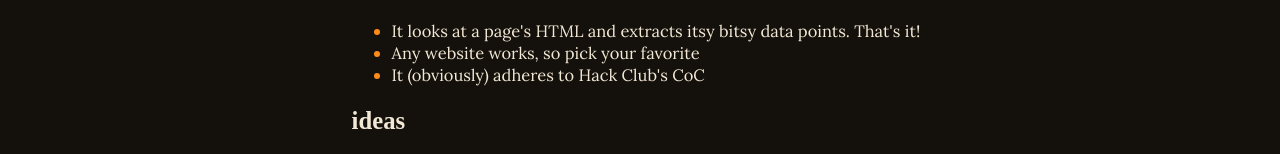
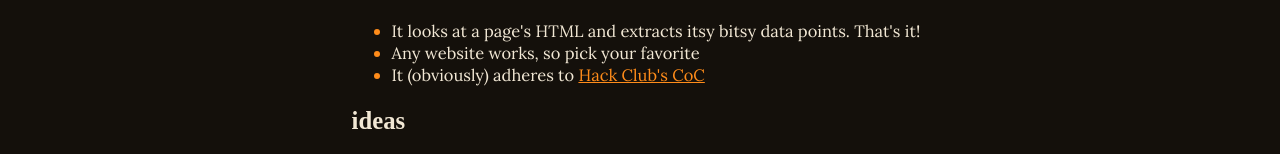
Before and after one commit to hackclub/crawl, a Vue app: page / in a window 1280 px wide. Shown: the part 371-525 px from the top of the page. Built offline with nearby package versions, Linux system fonts and the light colour scheme; a web font is replaced by a local one.

Commit message:
add hyperlink

```diff
--- a/src/App.vue
+++ b/src/App.vue
@@ -34,7 +34,7 @@ import spiderArt from './assets/spider.webp'
     <ul>
       <li>It looks at a page's HTML and extracts itsy bitsy data points. That's it!</li>
       <li>Any website works, so pick your favorite</li>
-      <li>It (obviously) adheres to Hack Club's CoC</li>
+      <li>It (obviously) adheres to <a href="https://hackclub.com/conduct">Hack Club's CoC</a></li>
     </ul>
 
     <h2>ideas</h2>
```
